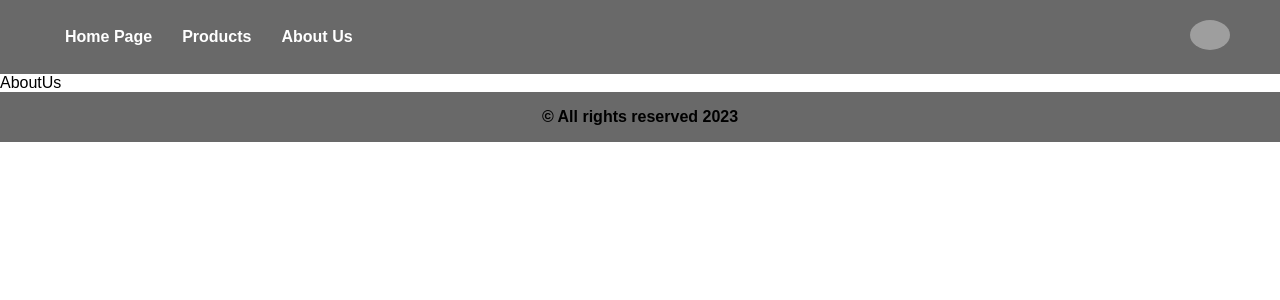
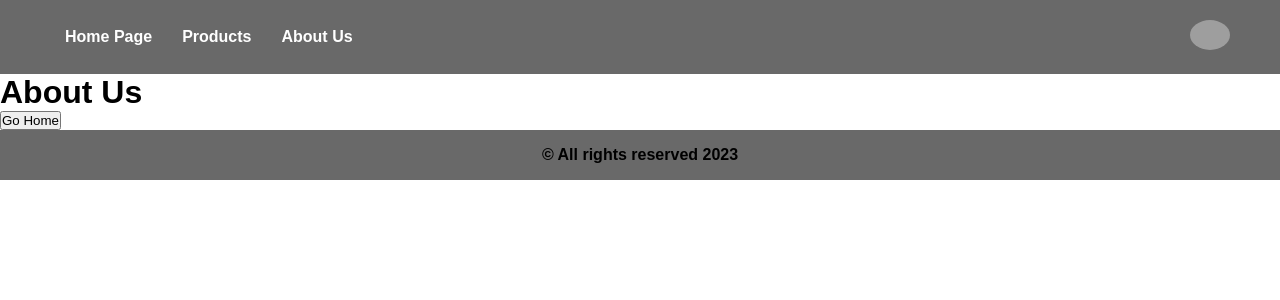
Before and after one commit to Zeinab-Mahjoub/Static_Blog_ReactJS, a React (Create React App) app: page /us in a window 1280 px wide. Shown: the top 300 px of the page. Built offline with nearby package versions, Linux system fonts and the light colour scheme; grey boxes are pictures that could not be loaded.

Commit message:
feat: added useNavigate to about us

```diff
--- a/src/App.js
+++ b/src/App.js
@@ -3,9 +3,10 @@ import Navbar from "./components/Navbar";
 import Products from "./components/Products";
 import Footer from "./components/Footer";
 import Landing from "./components/Landing";
-import { Route, Routes } from "react-router-dom";
+import { Navigate, Route, Routes } from "react-router-dom";
 import AboutUs from "./components/AboutUs";
 import DetailsPage from "./components/DetailsPage";
+import NotFound from "./components/NotFound";
 
 export default class App extends Component {
   render() {
@@ -17,6 +18,8 @@ export default class App extends Component {
           <Route path="/products/:id" element={<DetailsPage />} />
           <Route path="/" element={<Landing />} />
           <Route path="/us" element={<AboutUs />} />
+          <Route path="/*" element={<Navigate to="/notfound" />} />
+          <Route path="/notfound" element={<NotFound />} />
         </Routes>
         <Footer />
       </div>
--- a/src/components/AboutUs.js
+++ b/src/components/AboutUs.js
@@ -1,7 +1,18 @@
 import React, { Component } from "react";
+import { useNavigate } from "react-router-dom";
 
-export default class AboutUs extends Component {
-  render() {
-    return <div>AboutUs</div>;
-  }
-}
+const AboutUs = () => {
+  const navigate = useNavigate();
+
+  const clickHandler = () => {
+    navigate("/", { replace: true });
+  };
+
+  return (
+    <div>
+      <h1>About Us</h1>
+      <button onClick={clickHandler}>Go Home</button>
+    </div>
+  );
+};
+export default AboutUs;
--- /dev/null
+++ b/src/components/NotFound.js
@@ -0,0 +1,9 @@
+import React from "react";
+
+export default function NotFound() {
+  return (
+    <div>
+      <h1>Not Found</h1>
+    </div>
+  );
+}
```
